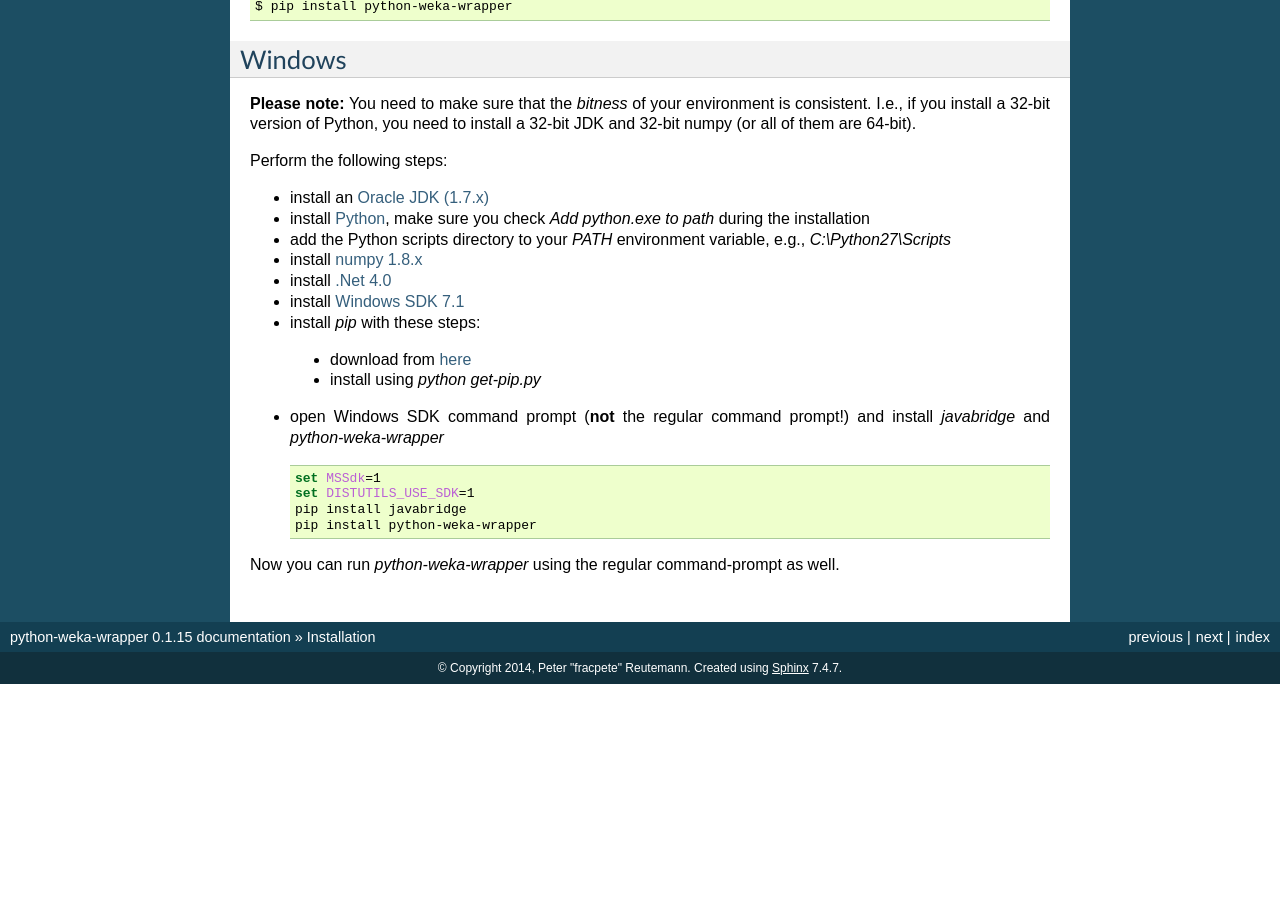
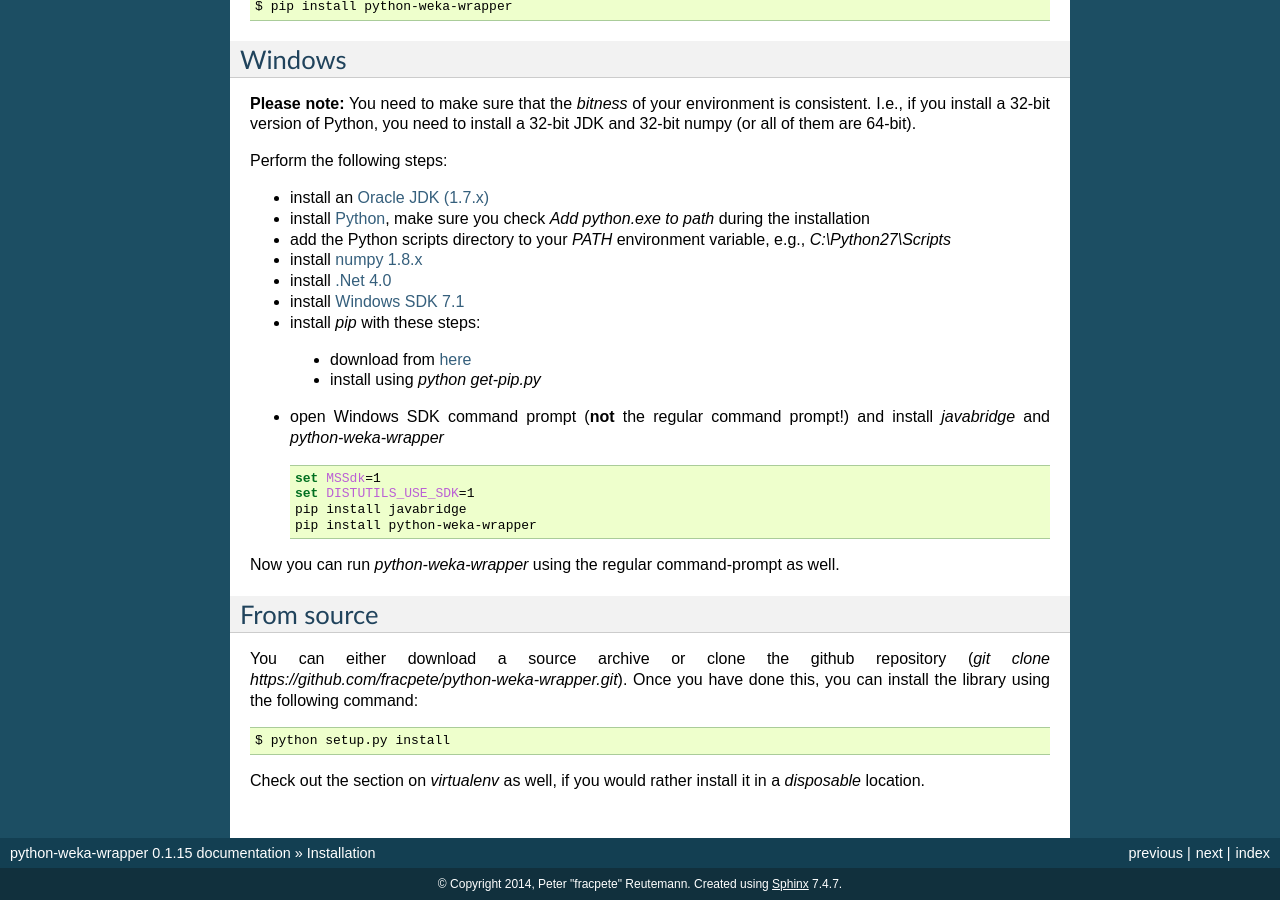
Before and after one commit to fracpete/python-weka-wrapper, a Sphinx documentation site: the page built from doc/source/install.rst, in a window 1280 px wide and 900 px high, scrolled down 1267 px. Built offline with Sphinx 7.4.7, drawn with Linux system fonts in a browser that asks for light colours; before the commit the page ends 1951 px from its top, so only the background shows below that.

Commit message:
added note on how to install from source

```diff
--- a/doc/source/install.rst
+++ b/doc/source/install.rst
@@ -109,3 +109,17 @@
      pip install python-weka-wrapper
 
 Now you can run `python-weka-wrapper` using the regular command-prompt as well.
+
+
+From source
+-----------
+
+You can either download a source archive or clone the github repository
+(`git clone https://github.com/fracpete/python-weka-wrapper.git`). Once you have done this,
+you can install the library using the following command:
+
+.. code-block:: bash
+
+   $ python setup.py install
+
+Check out the section on *virtualenv* as well, if you would rather install it in a *disposable* location.
```
